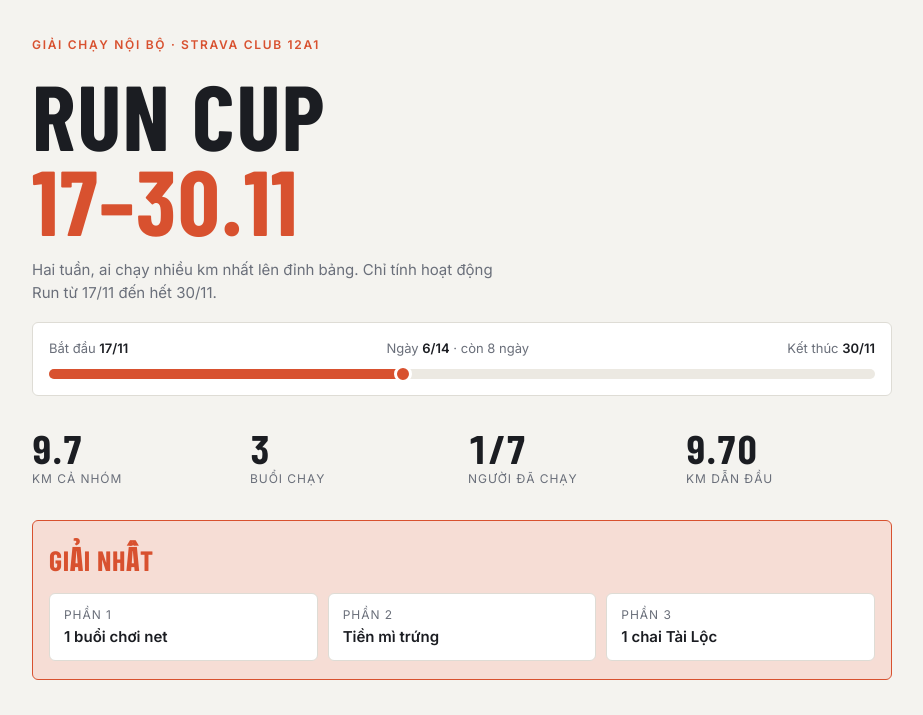
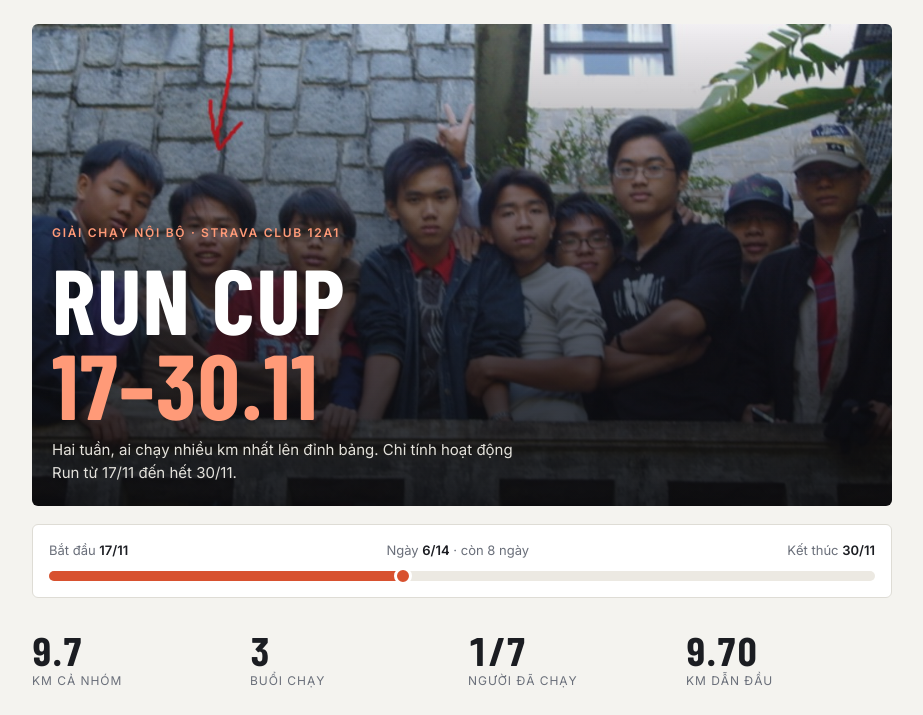
Before and after one commit to duong1521991/strava-12a1-runcup, a plain HTML site: page index.html in a window 1280 px wide. Shown: the top 715 px of the page, without its empty margins (178-1101 px from the left). Drawn offline with nearby package versions, Linux system fonts and the light colour scheme; a web font is replaced by a local one.

Commit message:
Thêm ảnh cover club làm hero
Co-Authored-By: Claude Sonnet 5.5 <noreply@anthropic.com>

```diff
--- a/index.html
+++ b/index.html
@@ -11,7 +11,7 @@
 html{color-scheme:light dark}body{margin:0;background:var(--bg);color:var(--fg);font:15px/1.5 var(--body);padding-block:0 48px;padding-left:max(16px,env(safe-area-inset-left,0px));padding-right:max(16px,env(safe-area-inset-right,0px))}
 .wrap{max-width:860px;margin:0 auto;display:flex;flex-direction:column;gap:28px}
 h1,h2,.num{font-family:var(--display);text-transform:uppercase;letter-spacing:.02em;margin:0;text-wrap:balance}
-header{padding-top:36px;display:flex;flex-direction:column;gap:18px}
+header{padding-top:24px;display:flex;flex-direction:column;gap:18px}
 .eyebrow{font-size:12px;letter-spacing:.14em;text-transform:uppercase;color:var(--track);font-weight:600}
 h1{font-size:clamp(46px,11vw,92px);line-height:.92;font-weight:800}
 h1 span{color:var(--track)}
@@ -60,14 +60,17 @@ td.r,th.r{text-align:right}
 tr.out td{color:var(--muted)}
 .tag{font-size:11px;background:var(--lane);color:var(--muted);padding:1px 7px;border-radius:3px;margin-left:6px;white-space:nowrap}
 .prize{background:var(--track-soft);border:1px solid var(--track);border-radius:6px;padding:18px 16px;display:flex;flex-direction:column;gap:12px}.prize h2{color:var(--track)}.prize ul{list-style:none;margin:0;padding:0;display:grid;grid-template-columns:repeat(auto-fit,minmax(180px,1fr));gap:10px}.prize li{background:var(--surface);border:1px solid var(--line);border-radius:6px;padding:12px 14px;display:flex;flex-direction:column;gap:2px;font-weight:600}.prize li span{font-size:12px;color:var(--muted);font-weight:400;text-transform:uppercase;letter-spacing:.08em}
+.hero{border-radius:6px;padding:min(34vw,200px) 20px 22px;display:flex;flex-direction:column;gap:14px;background:linear-gradient(180deg,rgba(10,10,12,.05) 0%,rgba(10,10,12,.55) 50%,rgba(10,10,12,.88) 100%),url(cover.jpg) center 25%/cover #222;color:#fff}.hero .sub{color:#e4e2dc}.hero .eyebrow{color:#ff9a78}.hero h1 span{color:#ff9a78}
 .note{color:var(--muted);font-size:13px;margin:0}
 @media (max-width:480px){.lane{grid-template-columns:26px 38px minmax(0,1fr) auto;gap:8px;padding:10px}.lane .av{width:38px;height:38px}.pod .av{width:52px;height:52px}.p1 .av{width:68px;height:68px}.pod .km{font-size:22px}}
 </style></head><body>
 <div class="wrap">
 <header>
+<div class="hero">
  <div class="eyebrow">Giải chạy nội bộ · Strava club 12A1</div>
  <h1>Run Cup<br><span>17–30.11</span></h1>
  <p class="sub">Hai tuần, ai chạy nhiều km nhất lên đỉnh bảng. Chỉ tính hoạt động Run từ 17/11 đến hết 30/11.</p>
+</div>
  <div class="timeline">
   <div class="tl-top"><span>Bắt đầu <b>17/11</b></span><span id="dayinfo"></span><span>Kết thúc <b>30/11</b></span></div>
   <div class="bar"><i id="pfill"></i><u id="pdot"></u></div>
```
Also changed, not shown: cover.jpg (added).
